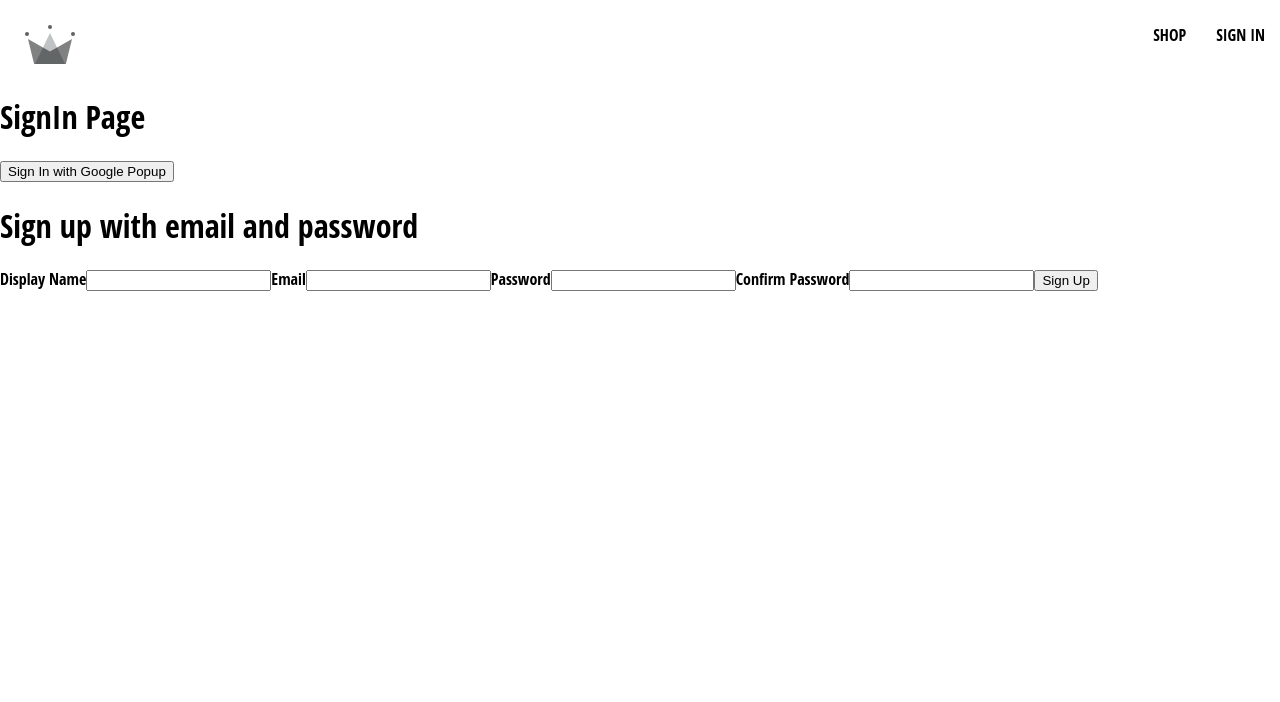
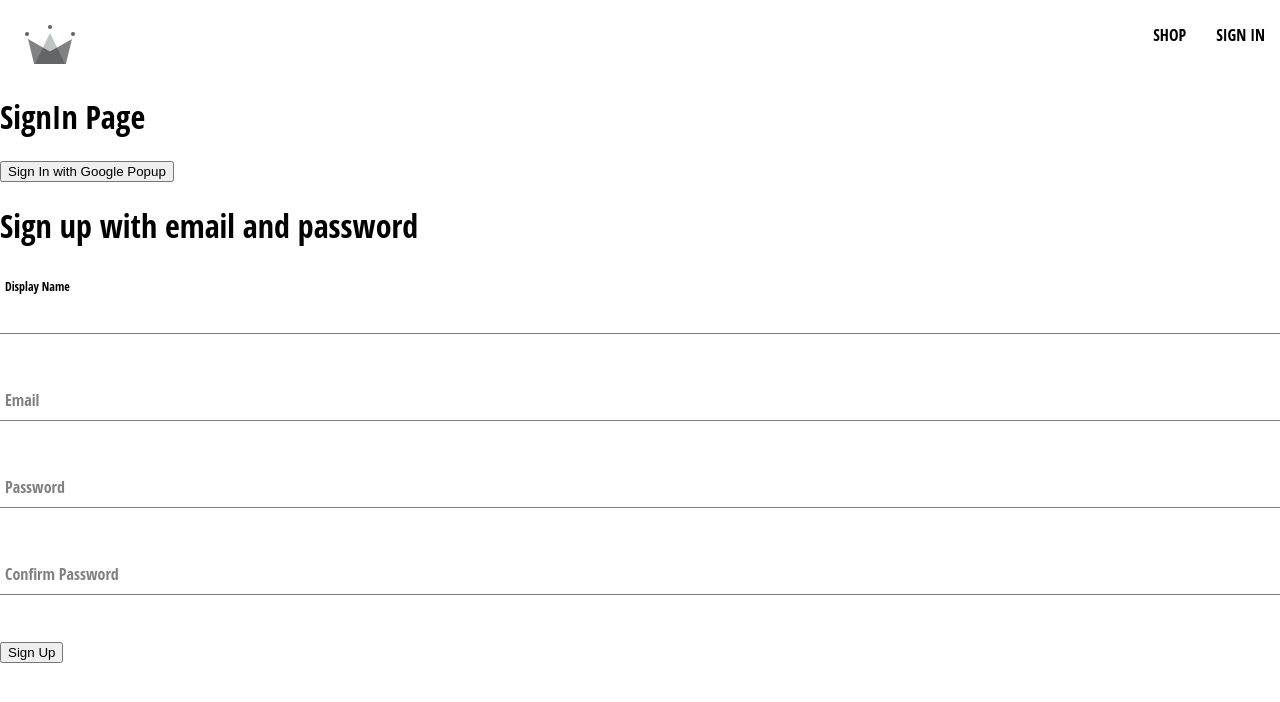
Before and after one commit to NicBab/fs-ecommerce-app, a React (Vite) app: page /sign-in in a window 1280 px wide. Shown: the top 702 px of the page. Built offline with nearby package versions, Linux system fonts and the light colour scheme.

Commit message:
componentized sign up form

```diff
--- a/src/components/components.index/index.js
+++ b/src/components/components.index/index.js
@@ -1,3 +1,6 @@
 export { default as CategoryItem } from "../category-item/CategoryItem";
 export { default as Directory } from '../directory/Directory'
-export { default as SignUpForm } from "../forms/sign-up/SignUpForm"
+export { default as SignUp } from "../sign-up/SignUp"
+
+//FORMS
+export { default as FormInput } from "../form-input/FormInput"
--- /dev/null
+++ b/src/components/form-input/FormInput.jsx
@@ -0,0 +1,22 @@
+import React from "react";
+import "./FormInput.scss"
+
+const FormInput = ({ label, ...otherProps }) => {
+  return (
+    <div className="group">
+         <input className="form-input" {...otherProps} />
+      {label && (
+        <label
+          className={`${
+            otherProps.value.length ? "shrink" : ""
+          } form-input-label`}
+        >
+          {label}
+        </label>
+      )}
+
+    </div>
+  );
+};
+
+export default FormInput;
--- /dev/null
+++ b/src/components/form-input/FormInput.scss
@@ -0,0 +1,54 @@
+$sub-color: grey;
+$main-color: black;
+
+@mixin shrinkLabel {
+  top: -14px;
+  font-size: 12px;
+  color: $main-color;
+}
+
+.group {
+  position: relative;
+  margin: 45px 0;
+
+  .form-input {
+    background: none;
+    background-color: white;
+    color: $sub-color;
+    font-size: 18px;
+    padding: 10px 10px 10px 5px;
+    display: block;
+    width: 100%;
+    border: none;
+    border-radius: 0;
+    border-bottom: 1px solid $sub-color;
+    margin: 25px 0;
+
+    &:focus {
+      outline: none;
+    }
+
+    &:focus ~ .form-input-label {
+      @include shrinkLabel();
+    }
+  }
+
+  input[type='password'] {
+    letter-spacing: 0.3em;
+  }
+
+  .form-input-label {
+    color: $sub-color;
+    font-size: 16px;
+    font-weight: normal;
+    position: absolute;
+    pointer-events: none;
+    left: 5px;
+    top: 10px;
+    transition: 300ms ease all;
+
+    &.shrink {
+      @include shrinkLabel();
+    }
+  }
+}
--- a/src/components/forms/sign-up/SignUpForm.jsx
+++ b/src/components/sign-up/SignUp.jsx
@@ -1,9 +1,10 @@
 import React from "react";
 import { useState } from "react";
+import { FormInput } from "../../components/components.index/index";
 import {
   createAuthUserWithEMailAndPassword,
   createUserDocumentFromAuth,
-} from "../../../utils/firebase/firebase";
+} from "../../utils/firebase/firebase";
 
 const defaultFormFields = {
   displayName: " ",
@@ -12,13 +13,13 @@
   confirmPassword: "",
 };
 
-const SignUpForm = () => {
+const SignUp = () => {
   const [formFields, setFormFields] = useState(defaultFormFields);
   const { displayName, email, password, confirmPassword } = formFields;
 
   const resetFormFields = () => {
     setFormFields(defaultFormFields);
-  }
+  };
 
   const handleSubmit = async (event) => {
     event.preventDefault();
@@ -56,8 +57,8 @@
     <div>
       <h1>Sign up with email and password</h1>
       <form onSubmit={handleSubmit}>
-        <label>Display Name</label>
-        <input
+        <FormInput
+          label="Display Name"
           type="text"
           name="displayName"
           value={displayName}
@@ -65,8 +66,8 @@
           required
         />
 
-        <label>Email</label>
-        <input
+        <FormInput
+          label="Email"
           type="email"
           name="email"
           value={email}
@@ -74,8 +75,8 @@
           required
         />
 
-        <label>Password</label>
-        <input
+        <FormInput
+          label="Password"
           type="password"
           name="password"
           value={password}
@@ -83,8 +84,8 @@
           required
         />
 
-        <label>Confirm Password</label>
-        <input
+        <FormInput
+          label="Confirm Password"
           type="password"
           name="confirmPassword"
           value={confirmPassword}
@@ -97,4 +98,4 @@
   );
 };
 
-export default SignUpForm;
+export default SignUp;
--- a/src/routes/sign-in/SignIn.jsx
+++ b/src/routes/sign-in/SignIn.jsx
@@ -3,7 +3,7 @@
   createUserDocumentFromAuth,
 } from "../../utils/firebase/firebase.js";
 
-import SignUpForm from "../../components/forms/sign-up/SignUpForm"
+import { SignUp } from "../../components/components.index/index"
 
 const SignIn = () => {
 
@@ -16,7 +16,7 @@
     <div>
       <h1>SignIn Page</h1>
       <button onClick={logGoogleUser}>Sign In with Google Popup</button>
-      <SignUpForm />
+      <SignUp />
     </div>
   );
 };
```
Also changed, not shown: src/components/forms/login/Login.jsx (deleted, +0 -9 lines), src/components/sign-up/SignUp.scss (added).
